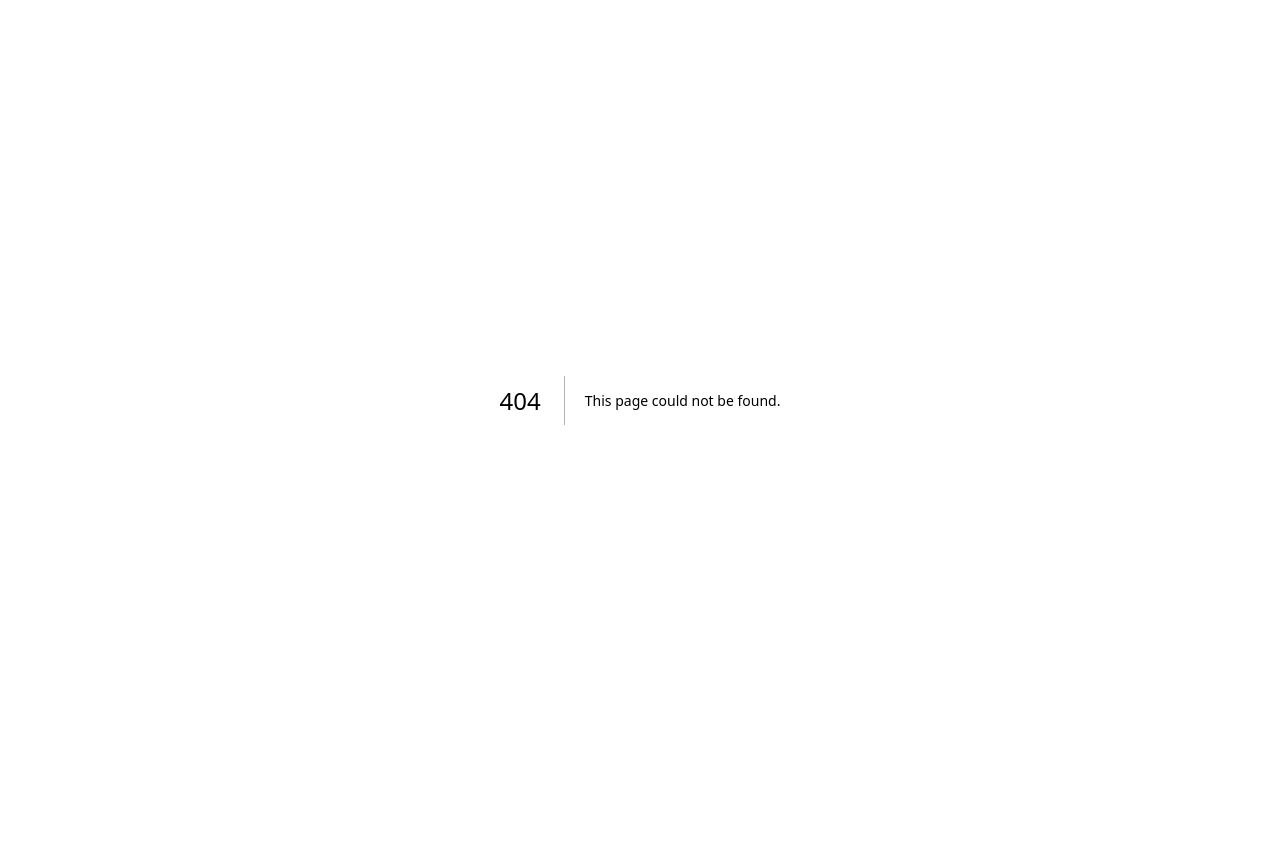
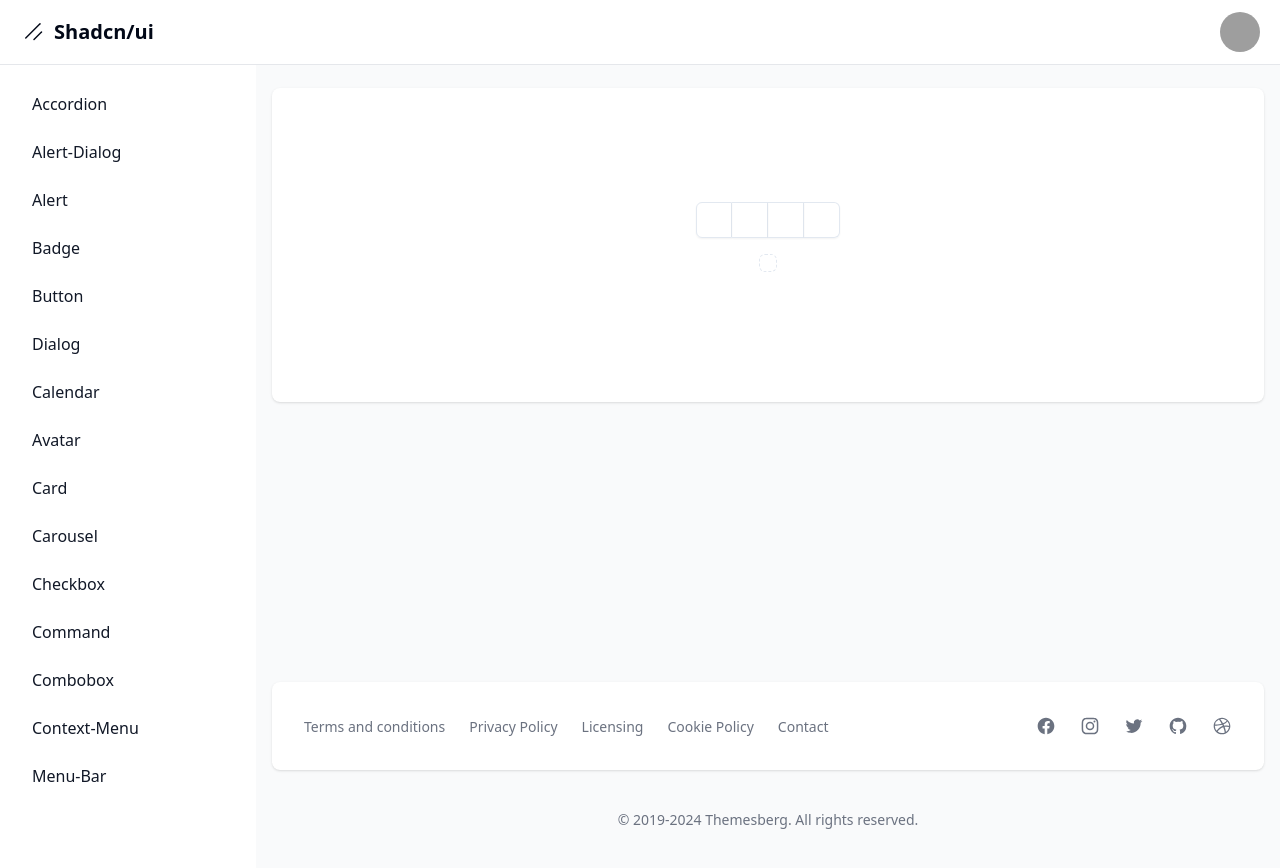
Before and after one commit to MiguelDecode/shadcn-tutorial, a Next.js app: page /dashboard/otp in a window 1280 px wide. Before the commit this address had no page. Before the commit the page ends 800 px from the top, so only its background shows below. Built offline with nearby package versions, Linux system fonts and the light colour scheme; grey boxes are pictures that could not be loaded.

Commit message:
feat: component otp

```diff
--- a/package.json
+++ b/package.json
@@ -26,6 +26,7 @@
     "date-fns": "^3.6.0",
     "embla-carousel-autoplay": "^8.3.0",
     "embla-carousel-react": "^8.3.0",
+    "input-otp": "^1.2.4",
     "lucide-react": "^0.446.0",
     "next": "14.2.13",
     "react": "^18",
--- a/src/app/dashboard/layout.tsx
+++ b/src/app/dashboard/layout.tsx
@@ -17,6 +17,7 @@
   { name: "combobox", href: "combobox" },
   { name: "context-menu", href: "context-menu" },
   { name: "menu-bar", href: "menu-bar" },
+  { name: "otp", href: "otp" },
 ];
 
 export default function DashboardLayout({
--- /dev/null
+++ b/src/app/dashboard/otp/page.tsx
@@ -0,0 +1,32 @@
+'use client'
+
+import {
+  InputOTP,
+  InputOTPGroup,
+  InputOTPSlot,
+} from "@/components/ui/input-otp";
+import { useState } from "react";
+
+export default function Page() {
+  const [value, setValue] = useState("");
+  return (
+    <div className="flex flex-col justify-center items-center h-[250px]">
+      <InputOTP
+        maxLength={4}
+        value={value}
+        onChange={(value) => setValue(value)}
+      >
+        <InputOTPGroup>
+          <InputOTPSlot index={0} />
+          <InputOTPSlot index={1} />
+          <InputOTPSlot index={2} />
+          <InputOTPSlot index={3} />
+        </InputOTPGroup>
+      </InputOTP>
+
+      <div className="border border-dashed m-4 p-2 rounded-md">
+        {value}
+      </div>
+    </div>
+  );
+}
--- /dev/null
+++ b/src/components/ui/input-otp.tsx
@@ -0,0 +1,71 @@
+"use client"
+
+import * as React from "react"
+import { DashIcon } from "@radix-ui/react-icons"
+import { OTPInput, OTPInputContext } from "input-otp"
+
+import { cn } from "@/lib/utils"
+
+const InputOTP = React.forwardRef<
+  React.ElementRef<typeof OTPInput>,
+  React.ComponentPropsWithoutRef<typeof OTPInput>
+>(({ className, containerClassName, ...props }, ref) => (
+  <OTPInput
+    ref={ref}
+    containerClassName={cn(
+      "flex items-center gap-2 has-[:disabled]:opacity-50",
+      containerClassName
+    )}
+    className={cn("disabled:cursor-not-allowed", className)}
+    {...props}
+  />
+))
+InputOTP.displayName = "InputOTP"
+
+const InputOTPGroup = React.forwardRef<
+  React.ElementRef<"div">,
+  React.ComponentPropsWithoutRef<"div">
+>(({ className, ...props }, ref) => (
+  <div ref={ref} className={cn("flex items-center", className)} {...props} />
+))
+InputOTPGroup.displayName = "InputOTPGroup"
+
+const InputOTPSlot = React.forwardRef<
+  React.ElementRef<"div">,
+  React.ComponentPropsWithoutRef<"div"> & { index: number }
+>(({ index, className, ...props }, ref) => {
+  const inputOTPContext = React.useContext(OTPInputContext)
+  const { char, hasFakeCaret, isActive } = inputOTPContext.slots[index]
+
+  return (
+    <div
+      ref={ref}
+      className={cn(
+        "relative flex h-9 w-9 items-center justify-center border-y border-r border-input text-sm shadow-sm transition-all first:rounded-l-md first:border-l last:rounded-r-md",
+        isActive && "z-10 ring-1 ring-ring",
+        className
+      )}
+      {...props}
+    >
+      {char}
+      {hasFakeCaret && (
+        <div className="pointer-events-none absolute inset-0 flex items-center justify-center">
+          <div className="h-4 w-px animate-caret-blink bg-foreground duration-1000" />
+        </div>
+      )}
+    </div>
+  )
+})
+InputOTPSlot.displayName = "InputOTPSlot"
+
+const InputOTPSeparator = React.forwardRef<
+  React.ElementRef<"div">,
+  React.ComponentPropsWithoutRef<"div">
+>(({ ...props }, ref) => (
+  <div ref={ref} role="separator" {...props}>
+    <DashIcon />
+  </div>
+))
+InputOTPSeparator.displayName = "InputOTPSeparator"
+
+export { InputOTP, InputOTPGroup, InputOTPSlot, InputOTPSeparator }
--- a/tailwind.config.ts
+++ b/tailwind.config.ts
@@ -10,75 +10,80 @@
   theme: {
     extend: {
       colors: {
-  			background: 'hsl(var(--background))',
-  			foreground: 'hsl(var(--foreground))',
+        background: "hsl(var(--background))",
+        foreground: "hsl(var(--foreground))",
         card: {
-  				DEFAULT: 'hsl(var(--card))',
-  				foreground: 'hsl(var(--card-foreground))'
+          DEFAULT: "hsl(var(--card))",
+          foreground: "hsl(var(--card-foreground))",
         },
         popover: {
-  				DEFAULT: 'hsl(var(--popover))',
-  				foreground: 'hsl(var(--popover-foreground))'
+          DEFAULT: "hsl(var(--popover))",
+          foreground: "hsl(var(--popover-foreground))",
         },
         primary: {
-  				DEFAULT: 'hsl(var(--primary))',
-  				foreground: 'hsl(var(--primary-foreground))'
+          DEFAULT: "hsl(var(--primary))",
+          foreground: "hsl(var(--primary-foreground))",
         },
         secondary: {
-  				DEFAULT: 'hsl(var(--secondary))',
-  				foreground: 'hsl(var(--secondary-foreground))'
+          DEFAULT: "hsl(var(--secondary))",
+          foreground: "hsl(var(--secondary-foreground))",
         },
         muted: {
-  				DEFAULT: 'hsl(var(--muted))',
-  				foreground: 'hsl(var(--muted-foreground))'
+          DEFAULT: "hsl(var(--muted))",
+          foreground: "hsl(var(--muted-foreground))",
         },
         accent: {
-  				DEFAULT: 'hsl(var(--accent))',
-  				foreground: 'hsl(var(--accent-foreground))'
+          DEFAULT: "hsl(var(--accent))",
+          foreground: "hsl(var(--accent-foreground))",
         },
         destructive: {
-  				DEFAULT: 'hsl(var(--destructive))',
-  				foreground: 'hsl(var(--destructive-foreground))'
+          DEFAULT: "hsl(var(--destructive))",
+          foreground: "hsl(var(--destructive-foreground))",
         },
-  			border: 'hsl(var(--border))',
-  			input: 'hsl(var(--input))',
-  			ring: 'hsl(var(--ring))',
+        border: "hsl(var(--border))",
+        input: "hsl(var(--input))",
+        ring: "hsl(var(--ring))",
         chart: {
-  				'1': 'hsl(var(--chart-1))',
-  				'2': 'hsl(var(--chart-2))',
-  				'3': 'hsl(var(--chart-3))',
-  				'4': 'hsl(var(--chart-4))',
-  				'5': 'hsl(var(--chart-5))'
-  			}
+          "1": "hsl(var(--chart-1))",
+          "2": "hsl(var(--chart-2))",
+          "3": "hsl(var(--chart-3))",
+          "4": "hsl(var(--chart-4))",
+          "5": "hsl(var(--chart-5))",
+        },
       },
       borderRadius: {
-  			lg: 'var(--radius)',
-  			md: 'calc(var(--radius) - 2px)',
-  			sm: 'calc(var(--radius) - 4px)'
+        lg: "var(--radius)",
+        md: "calc(var(--radius) - 2px)",
+        sm: "calc(var(--radius) - 4px)",
       },
       keyframes: {
-  			'accordion-down': {
+        "accordion-down": {
           from: {
-  					height: '0'
+            height: "0",
           },
           to: {
-  					height: 'var(--radix-accordion-content-height)'
-  				}
+            height: "var(--radix-accordion-content-height)",
           },
-  			'accordion-up': {
+        },
+        "accordion-up": {
           from: {
-  					height: 'var(--radix-accordion-content-height)'
+            height: "var(--radix-accordion-content-height)",
           },
           to: {
-  					height: '0'
-  				}
-  			}
+            height: "0",
+          },
+        },
+        "caret-blink": {
+          "0%,70%,100%": { opacity: "1" },
+          "20%,50%": { opacity: "0" },
+        },
       },
       animation: {
-  			'accordion-down': 'accordion-down 0.2s ease-out',
-  			'accordion-up': 'accordion-up 0.2s ease-out'
-  		}
-  	}
+        "accordion-down": "accordion-down 0.2s ease-out",
+        "accordion-up": "accordion-up 0.2s ease-out",
+        "caret-blink": "caret-blink 1.25s ease-out infinite",
+      },
+    },
   },
   plugins: [require("tailwindcss-animate")],
 };
```
Also changed, not shown: 1 other file (tests, documents, lock files or other folders). Lines whose indentation alone changed are shown as unchanged.
